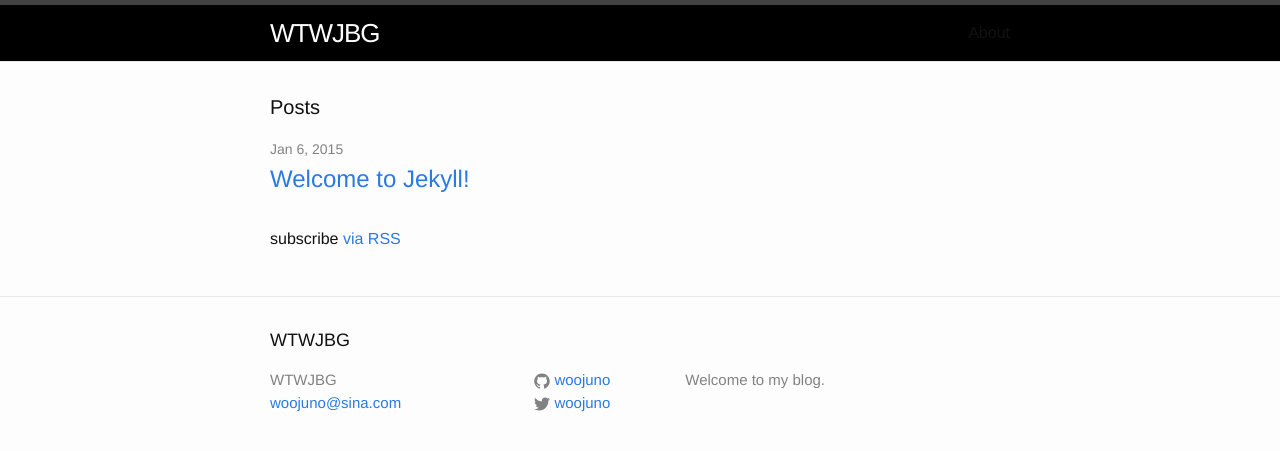
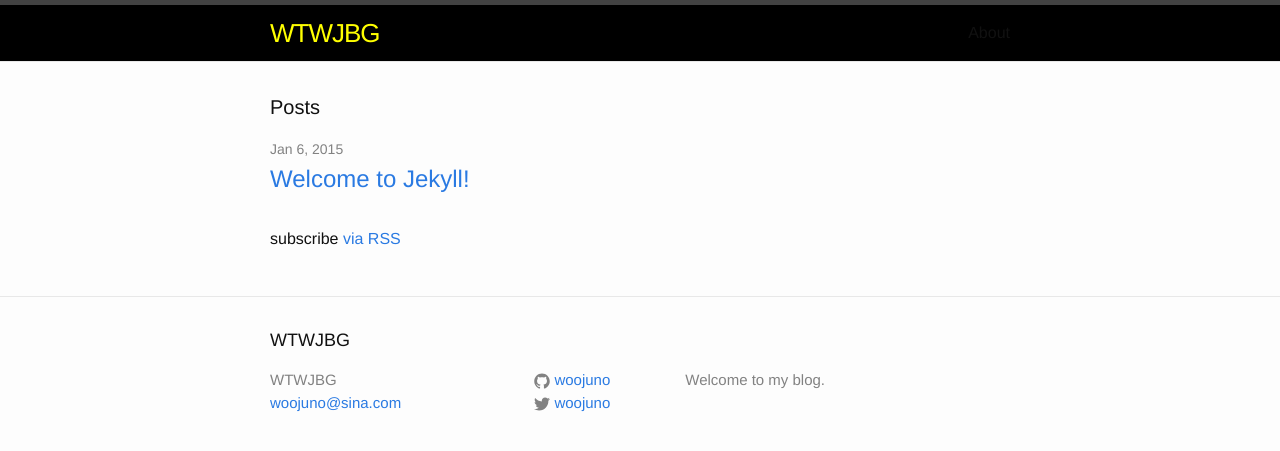
Before and after one commit to woojuno/woojuno.github.com, a Jekyll site: the page built from index.html, in a window 1280 px wide. Shown: the top 451 px of the page. Built offline with Jekyll 4.4.1, drawn with Linux system fonts in a browser that asks for light colours.

Commit message:
update header font color

```diff
--- a/_sass/_layout.scss
+++ b/_sass/_layout.scss
@@ -75,11 +75,13 @@
         .trigger {
             clear: both;
             display: none;
+            color: $white-color;
         }
 
         &:hover .trigger {
             display: block;
             padding-bottom: 5px;
+            color: $white-color;
         }
 
         .page-link {
--- a/css/main.scss
+++ b/css/main.scss
@@ -21,7 +21,7 @@ $grey-color:       #828282;
 $grey-color-light: lighten($grey-color, 40%);
 $grey-color-dark:  darken($grey-color, 25%);
 
-$white-color:      #ffffff;
+$white-color:      #ffff00;
 
 // Width of the content area
 $content-width:    800px;
```
